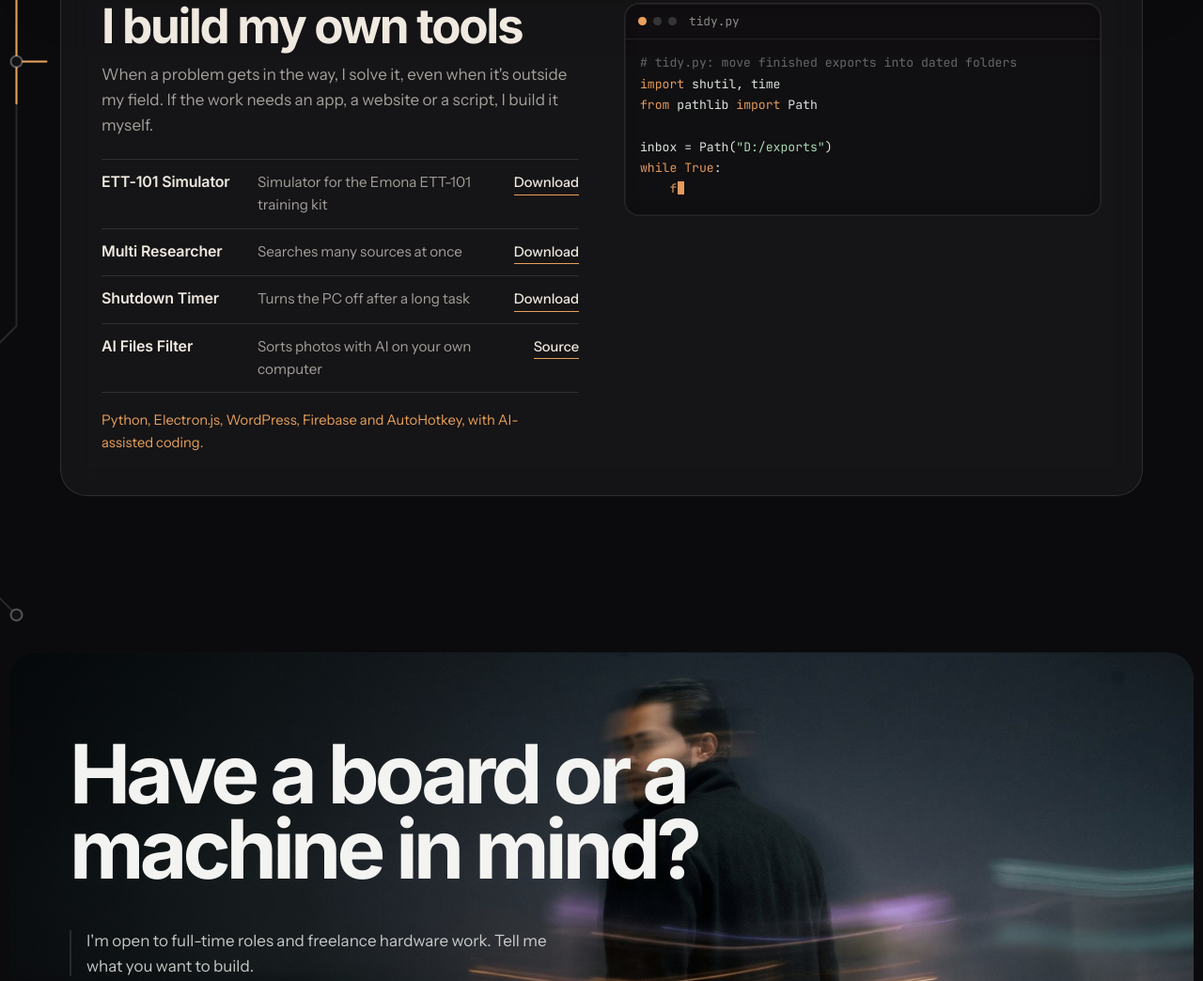
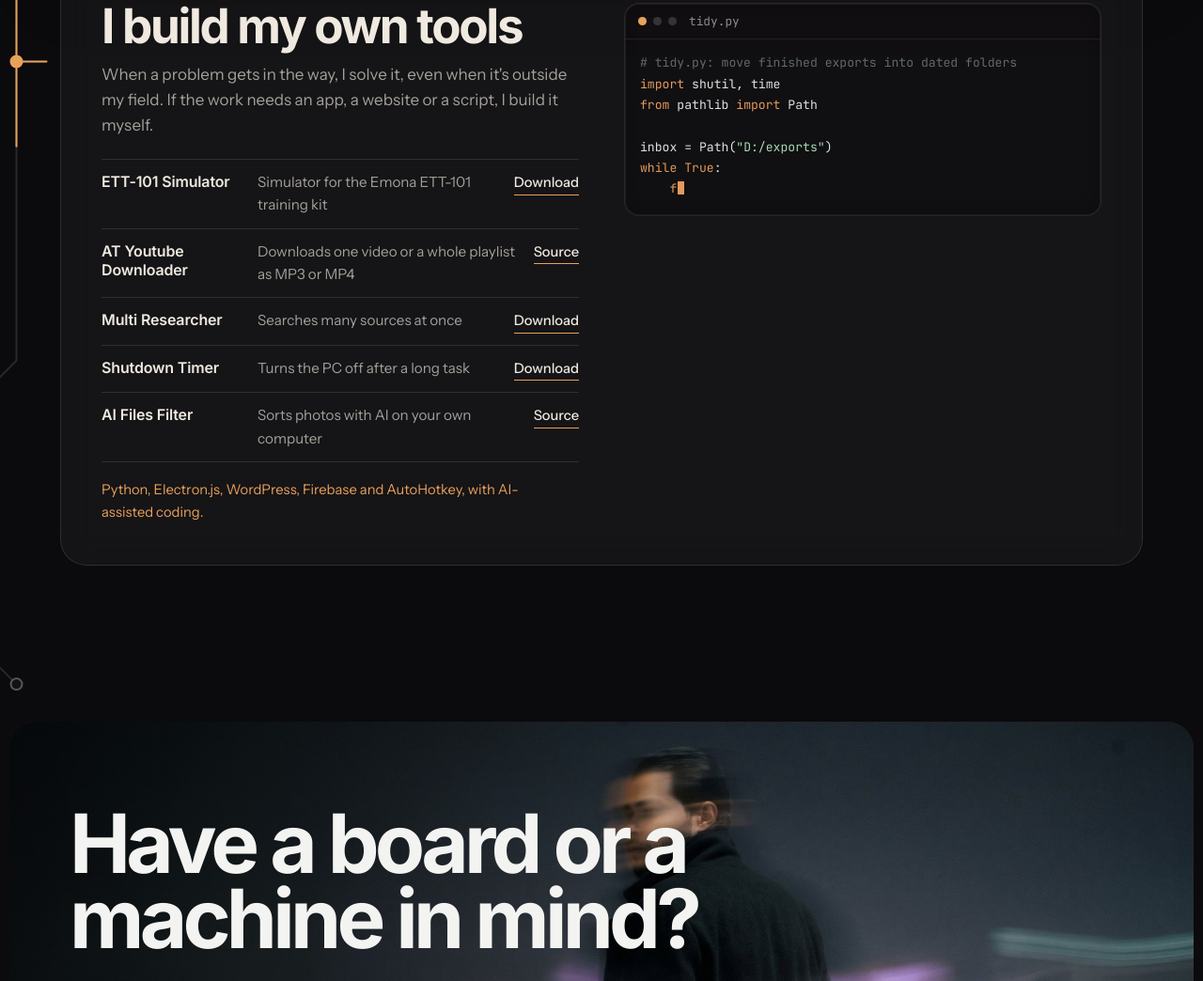
Before and after one commit to Ahmed-Atef-Tech/ahmed-atef-tech.github.io, a plain HTML site: page index.html in a window 1280 px wide. Shown: the part 2372-3416 px from the top of the page at 94% size. Drawn offline with Linux system fonts and the light colour scheme.

Commit message:
Add AT Youtube Downloader (source) to the tools list
Co-Authored-By: Claude Opus 5.5 <noreply@anthropic.com>
Claude-Session: https://claude.ai/code/session_01HLHaTjUnhn3KbXrzcBMixU

```diff
--- a/index.html
+++ b/index.html
@@ -511,6 +511,7 @@ k_factor    = <span class="n">0.44</span>
         <p>When a problem gets in the way, I solve it, even when it's outside my field. If the work needs an app, a website or a script, I build it myself.</p>
         <ul class="tl">
           <li><b>ETT-101 Simulator</b><span>Simulator for the Emona ETT-101 training kit</span><a href="https://github.com/Ahmed-Atef-Tech/ETT101-Simulator/releases/latest" target="_blank" rel="noopener">Download</a></li>
+          <li><b>AT Youtube Downloader</b><span>Downloads one video or a whole playlist as MP3 or MP4</span><a href="https://github.com/Ahmed-Atef-Tech/Youtube_Downloader" target="_blank" rel="noopener">Source</a></li>
           <li><b>Multi Researcher</b><span>Searches many sources at once</span><a href="https://github.com/Ahmed-Atef-Tech/multi-researcher/releases/latest/download/MultiResearcher.exe">Download</a></li>
           <li><b>Shutdown Timer</b><span>Turns the PC off after a long task</span><a href="https://github.com/Ahmed-Atef-Tech/ShutdownTimer-Release/raw/HEAD/ShutdownTimer.exe">Download</a></li>
           <li><b>AI Files Filter</b><span>Sorts photos with AI on your own computer</span><a href="https://github.com/Ahmed-Atef-Tech/AI-Files-Filter" target="_blank" rel="noopener">Source</a></li>
```
